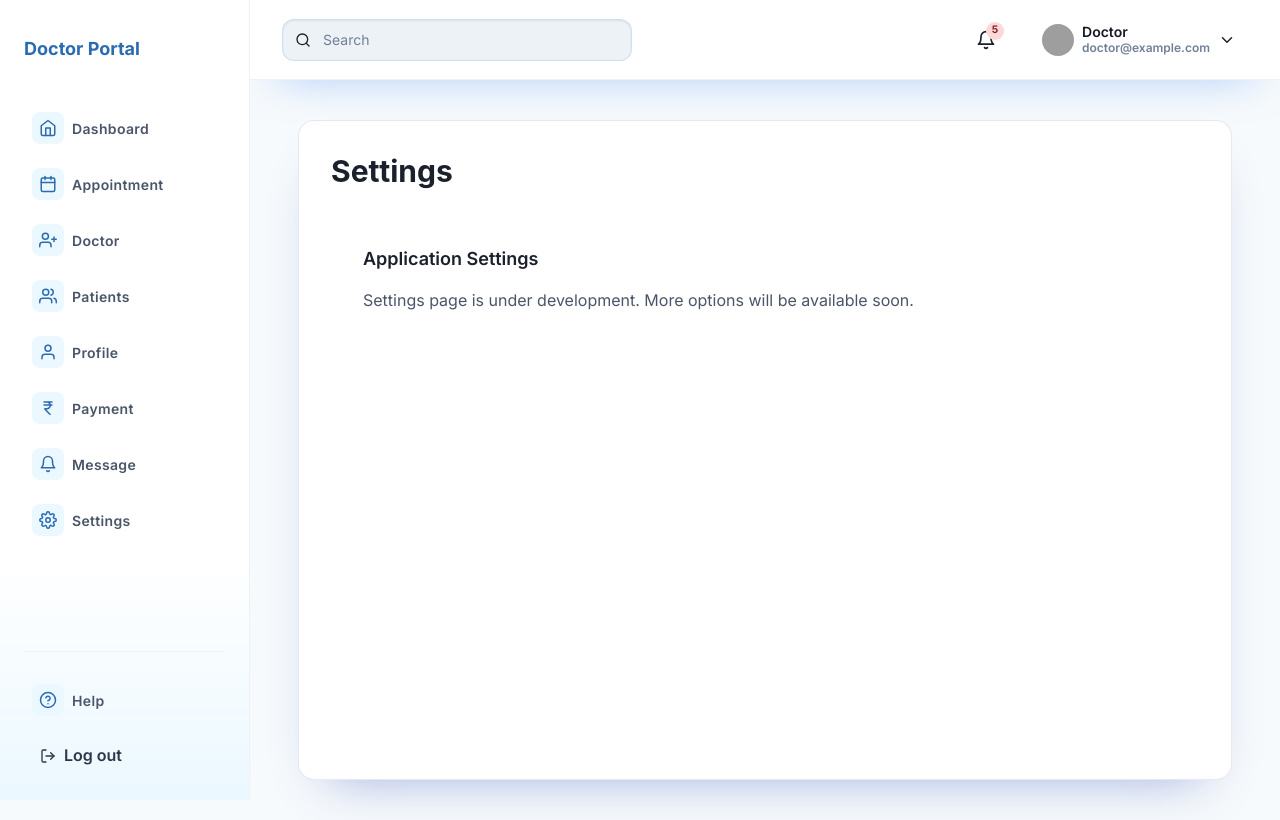
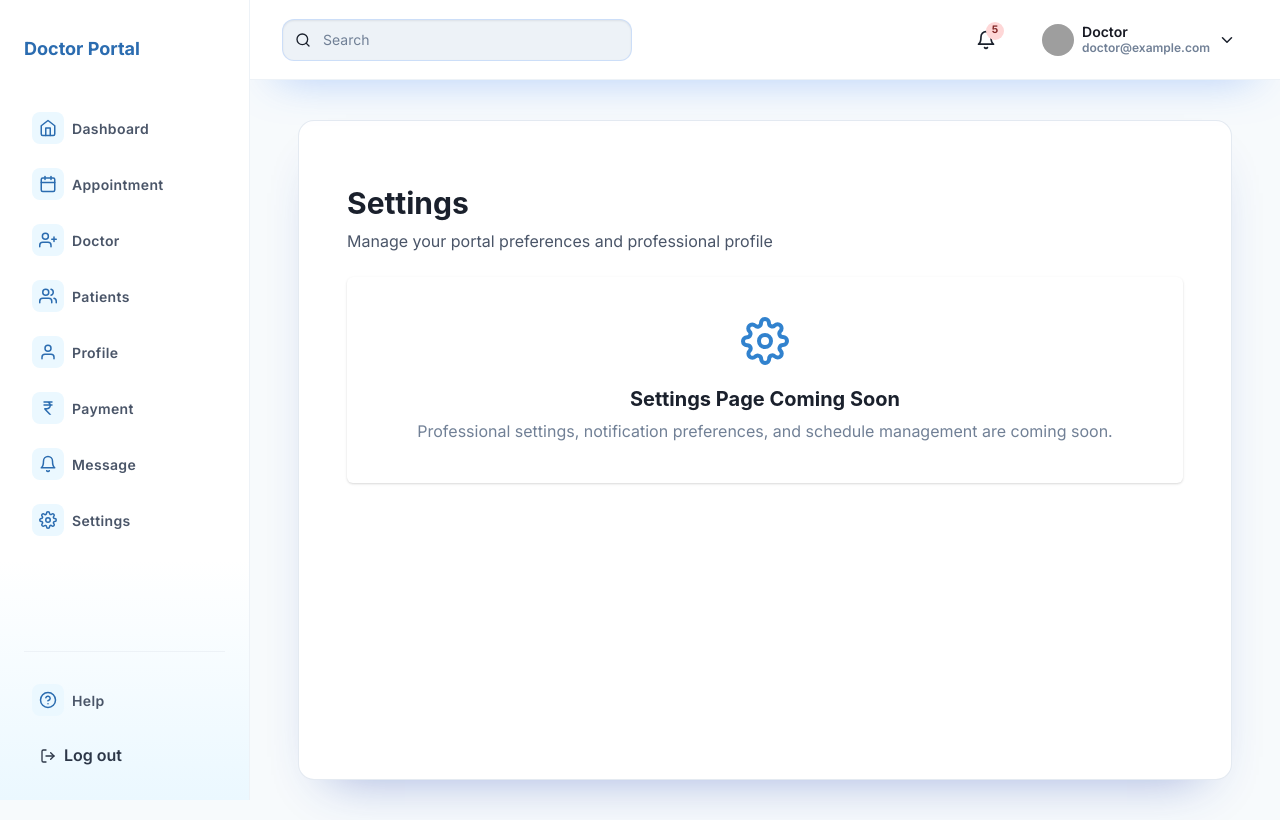
Before and after one commit to ridipt-healthcare-poc/doctor-nextjs, a Next.js app: page /settings in a window 1280 px wide. Built offline with nearby package versions, Linux system fonts and the light colour scheme; no server answers; grey boxes are pictures that could not be loaded.

Commit message:
API issue

```diff
--- a/src/app/(dashboard)/settings/page.tsx
+++ b/src/app/(dashboard)/settings/page.tsx
@@ -1,33 +1,27 @@
 'use client';
 
-import React from 'react';
-import {
-    Box,
-    Heading,
-    Text,
-    VStack,
-    useColorModeValue,
-} from '@chakra-ui/react';
+import { Box, Heading, Text, VStack, Container, Card, CardBody, Icon } from '@chakra-ui/react';
+import { FiSettings } from 'react-icons/fi';
 
 export default function SettingsPage() {
-    const cardBg = useColorModeValue('white', 'gray.800');
+    return (
+        <Container maxW="container.xl" py={8}>
+            <VStack spacing={6} align="stretch">
+                <Box>
+                    <Heading size="lg" mb={2}>Settings</Heading>
+                    <Text color="gray.600">Manage your portal preferences and professional profile</Text>
+                </Box>
 
-    return (
-        <Box>
-            <Heading size="lg" mb={6}>
-                Settings
-            </Heading>
-
-            <Box bg={cardBg} p={8} borderRadius="xl">
-                <VStack align="stretch" spacing={4}>
-                    <Text fontSize="lg" fontWeight="semibold">
-                        Application Settings
-                    </Text>
-                    <Text color="gray.600">
-                        Settings page is under development. More options will be available soon.
-                    </Text>
-                </VStack>
-            </Box>
-        </Box>
+                <Card>
+                    <CardBody py={10} textAlign="center">
+                        <Icon as={FiSettings} boxSize={12} color="blue.500" mb={4} />
+                        <Heading size="md" mb={2}>Settings Page Coming Soon</Heading>
+                        <Text color="gray.500">
+                            Professional settings, notification preferences, and schedule management are coming soon.
+                        </Text>
+                    </CardBody>
+                </Card>
+            </VStack>
+        </Container>
     );
 }
```
Also changed, not shown: src/app/(dashboard)/messages/page.tsx (added, +27 -0 lines), src/app/(dashboard)/payment/page.tsx (added, +27 -0 lines), src/app/(dashboard)/referral-doctors/page.tsx (added, +27 -0 lines).
